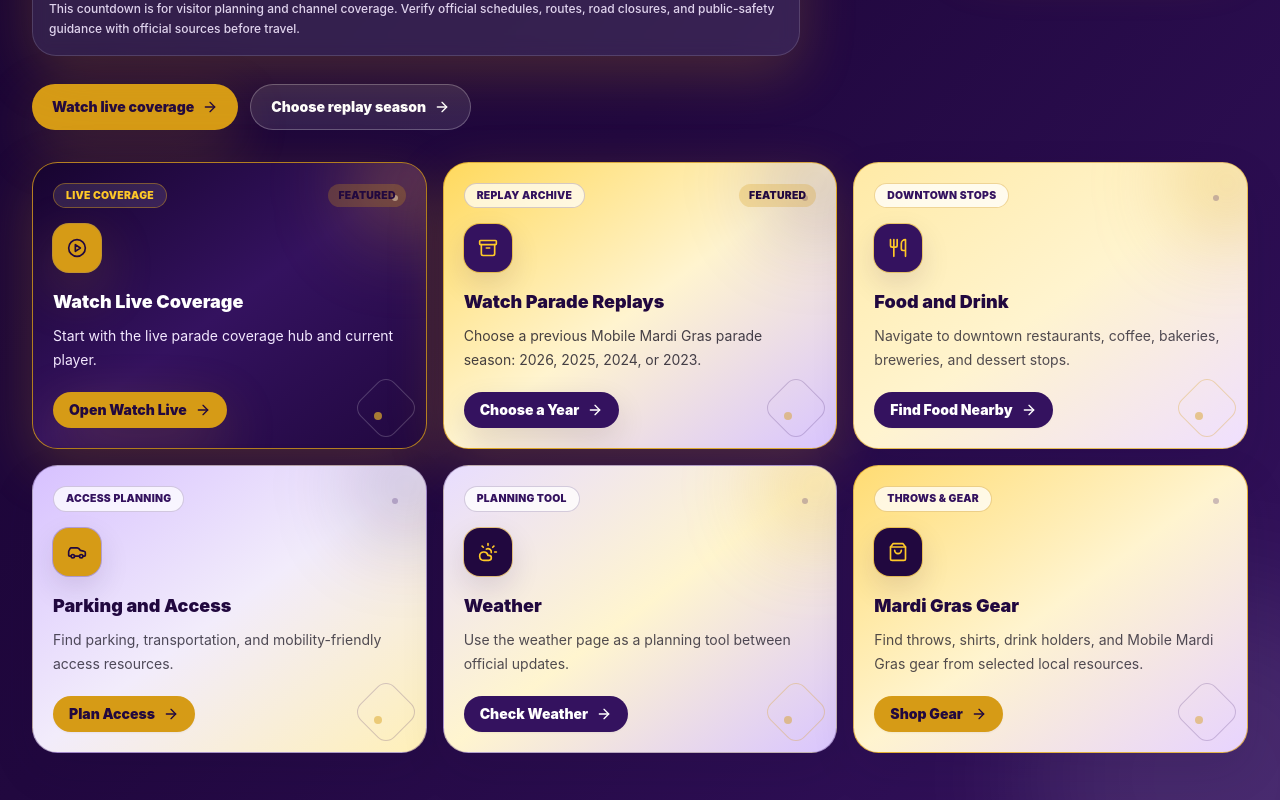
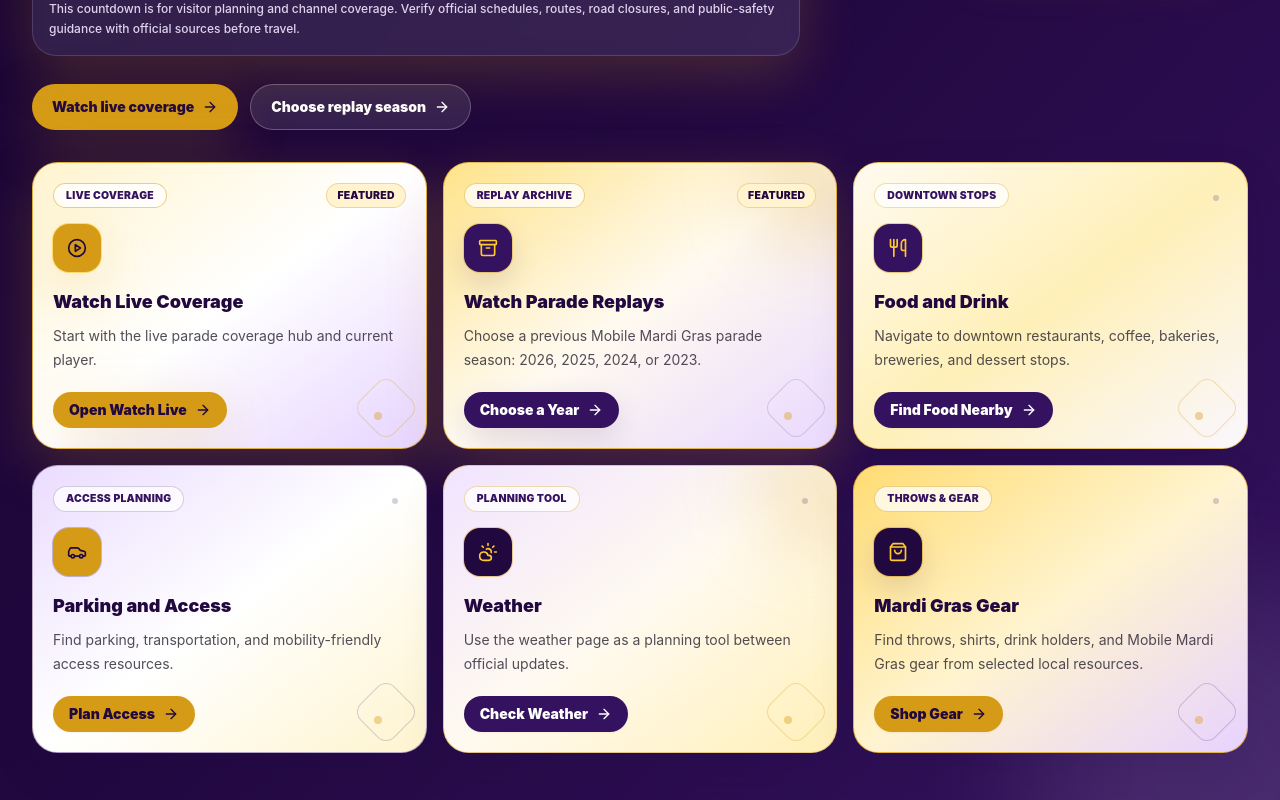
Before and after one commit to TheCryptoArborist/251mardigras, a Next.js app: page / in a window 1280 px wide. Shown: the part 720-1520 px from the top of the page. Built offline with nearby package versions, Linux system fonts and the light colour scheme.

Commit message:
Unify homepage action card color family

```diff
--- a/src/app/page.tsx
+++ b/src/app/page.tsx
@@ -187,55 +187,55 @@ const actionCardStyles: Record<
 > = {
   live: {
     label: "Live coverage",
-    card: "border-parade-gold/80 bg-gradient-to-br from-parade-purpleDeep via-parade-purple to-parade-purpleDark text-white shadow-glow",
-    badge: "bg-parade-gold text-parade-purpleDark ring-parade-goldBright/70 shadow-glow",
-    title: "text-white",
-    body: "text-purple-100",
-    labelClass: "border-parade-gold/45 bg-white/10 text-parade-goldBright",
+    card: "border-parade-gold/80 bg-gradient-to-br from-parade-goldSoft via-white to-[#e6d4ff] shadow-glow",
+    badge: "bg-parade-gold text-parade-purpleDark ring-parade-goldBright/60 shadow-glow",
+    title: "text-parade-purpleDark",
+    body: "text-parade-ink/75",
+    labelClass: "border-parade-gold/50 bg-white/80 text-parade-purple",
     action: "bg-parade-gold text-parade-purpleDark shadow-glow group-hover:bg-parade-goldBright",
-    glow: "bg-parade-gold/30",
-    sparkle: "border-white/20"
+    glow: "bg-parade-purple/18",
+    sparkle: "border-parade-gold/30"
   },
   replays: {
     label: "Replay archive",
-    card: "border-parade-gold/80 bg-gradient-to-br from-[#ffd95d] via-parade-goldSoft to-[#d8c4ff] shadow-glow",
-    badge: "bg-parade-purple text-parade-goldBright ring-parade-gold/50 shadow-civic",
+    card: "border-parade-gold/70 bg-gradient-to-br from-[#ffe38a] via-parade-cream to-[#e9d8ff] shadow-card hover:shadow-glow",
+    badge: "bg-parade-purple text-parade-goldBright ring-parade-gold/40 shadow-civic",
     title: "text-parade-purpleDark",
-    body: "text-parade-ink/80",
-    labelClass: "border-parade-purple/20 bg-white/70 text-parade-purple",
+    body: "text-parade-ink/75",
+    labelClass: "border-parade-gold/45 bg-white/75 text-parade-purple",
     action: "bg-parade-purple text-white shadow-civic group-hover:bg-parade-purpleDark",
-    glow: "bg-parade-purple/20",
-    sparkle: "border-parade-purple/20"
+    glow: "bg-parade-gold/30",
+    sparkle: "border-parade-purple/15"
   },
   food: {
     label: "Downtown stops",
-    card: "border-parade-gold/60 bg-gradient-to-br from-[#ffeaa6] via-parade-goldSoft to-[#efdfff] shadow-card hover:shadow-glow",
-    badge: "bg-parade-purple text-parade-goldBright ring-parade-gold/45 shadow-civic",
+    card: "border-parade-gold/55 bg-gradient-to-br from-parade-cream via-[#fff0b8] to-parade-purpleMist shadow-card hover:shadow-glow",
+    badge: "bg-parade-purple text-parade-goldBright ring-parade-gold/45 shadow-sm",
     title: "text-parade-purpleDark",
     body: "text-parade-ink/75",
-    labelClass: "border-parade-gold/40 bg-white/75 text-parade-purple",
+    labelClass: "border-parade-gold/35 bg-white/75 text-parade-purple",
     action: "bg-parade-purple text-white shadow-sm group-hover:bg-parade-purpleDark",
-    glow: "bg-parade-gold/30",
+    glow: "bg-parade-gold/24",
     sparkle: "border-parade-gold/30"
   },
   parking: {
     label: "Access planning",
-    card: "border-parade-purple/35 bg-gradient-to-br from-[#d7c1ff] via-parade-purpleSoft to-[#fff0b8] shadow-card hover:shadow-glow",
-    badge: "bg-parade-gold text-parade-purpleDark ring-parade-purple/25 shadow-civic",
+    card: "border-parade-purple/35 bg-gradient-to-br from-[#eadcff] via-white to-parade-goldSoft shadow-card hover:shadow-glow",
+    badge: "bg-parade-gold text-parade-purpleDark ring-parade-purple/25 shadow-sm",
     title: "text-parade-purpleDark",
     body: "text-parade-ink/75",
     labelClass: "border-parade-purple/20 bg-white/75 text-parade-purple",
     action: "bg-parade-gold text-parade-purpleDark shadow-sm group-hover:bg-parade-goldBright",
-    glow: "bg-parade-purple/20",
+    glow: "bg-parade-purple/14",
     sparkle: "border-parade-purple/20"
   },
   weather: {
     label: "Planning tool",
-    card: "border-parade-purple/30 bg-gradient-to-br from-[#e8ddff] via-[#fff5cf] to-[#d9c5ff] shadow-card hover:shadow-glow",
-    badge: "bg-parade-purpleDark text-parade-goldBright ring-parade-gold/50 shadow-civic",
+    card: "border-parade-gold/50 bg-gradient-to-br from-[#f0e4ff] via-parade-cream to-[#fff0b8] shadow-card hover:shadow-glow",
+    badge: "bg-parade-purpleDark text-parade-goldBright ring-parade-gold/45 shadow-sm",
     title: "text-parade-purpleDark",
     body: "text-parade-ink/75",
-    labelClass: "border-parade-purple/20 bg-white/75 text-parade-purple",
+    labelClass: "border-parade-gold/35 bg-white/75 text-parade-purple",
     action: "bg-parade-purple text-white shadow-sm group-hover:bg-parade-purpleDark",
     glow: "bg-parade-gold/25",
     sparkle: "border-parade-gold/30"
@@ -271,14 +271,14 @@ function PrimaryActionCard({
     <>
       <span className={`pointer-events-none absolute right-[-2.25rem] top-[-2.25rem] h-28 w-28 rounded-full blur-2xl ${styles.glow}`} aria-hidden="true" />
       <span className={`pointer-events-none absolute bottom-4 right-4 h-12 w-12 rotate-45 rounded-xl border ${styles.sparkle}`} aria-hidden="true" />
-      <span className={`pointer-events-none absolute bottom-7 right-11 h-2 w-2 rounded-full ${variant === "live" ? "bg-parade-goldBright/60" : "bg-parade-gold/45"}`} aria-hidden="true" />
-      <span className={`pointer-events-none absolute right-7 top-8 h-1.5 w-1.5 rounded-full ${variant === "live" ? "bg-white/50" : "bg-parade-purple/25"}`} aria-hidden="true" />
+      <span className="pointer-events-none absolute bottom-7 right-11 h-2 w-2 rounded-full bg-parade-gold/40" aria-hidden="true" />
+      <span className="pointer-events-none absolute right-7 top-8 h-1.5 w-1.5 rounded-full bg-parade-purple/20" aria-hidden="true" />
       <span className="relative z-10 flex h-full min-w-0 flex-col">
         <span className="flex items-center justify-between gap-3">
           <span className={`inline-flex rounded-full border px-3 py-1 text-[0.65rem] font-black uppercase tracking-wide ${styles.labelClass}`}>
             {styles.label}
           </span>
-          {featured ? <span className="rounded-full bg-parade-gold/25 px-2.5 py-1 text-[0.65rem] font-black uppercase tracking-wide text-parade-purpleDark">Featured</span> : null}
+          {featured ? <span className="rounded-full border border-parade-gold/35 bg-parade-goldSoft px-2.5 py-1 text-[0.65rem] font-black uppercase tracking-wide text-parade-purpleDark">Featured</span> : null}
         </span>
         <span className={`mt-4 grid h-12 w-12 place-items-center rounded-2xl ring-1 ${styles.badge}`}>{icon}</span>
         <h2 className={`mt-4 text-lg font-black ${styles.title}`}>{title}</h2>
```
